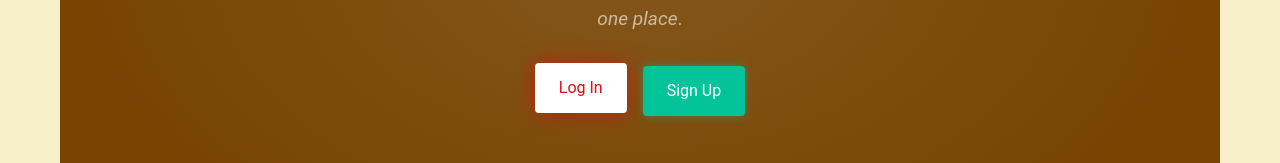
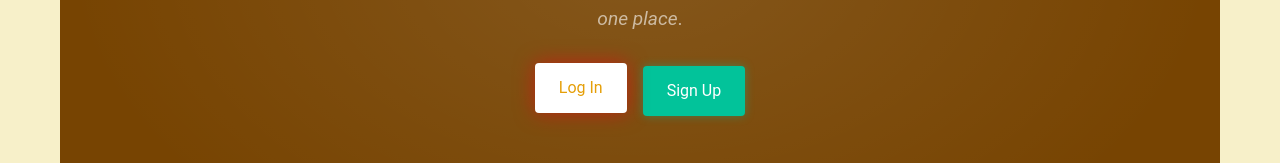
Before and after one commit to billpap123/artepovera-frontend, a React (Vite) app: page / in a window 1280 px wide. In both pictures the pointer is over the link "Log In". Shown: the part 422-585 px from the top of the page. Built offline with nearby package versions, Linux system fonts and the light colour scheme.

Commit message:
Some commit message

```diff
--- a/src/styles/LandingPage.css
+++ b/src/styles/LandingPage.css
@@ -90,7 +90,7 @@
 
 .hero-btn:hover {
   background: #fff;
-  color: #e50914;
+  color: #e59f09;
   transform: translateY(-3px);
   box-shadow: 0 0 20px rgba(229, 9, 20, 0.6);
 }
```
